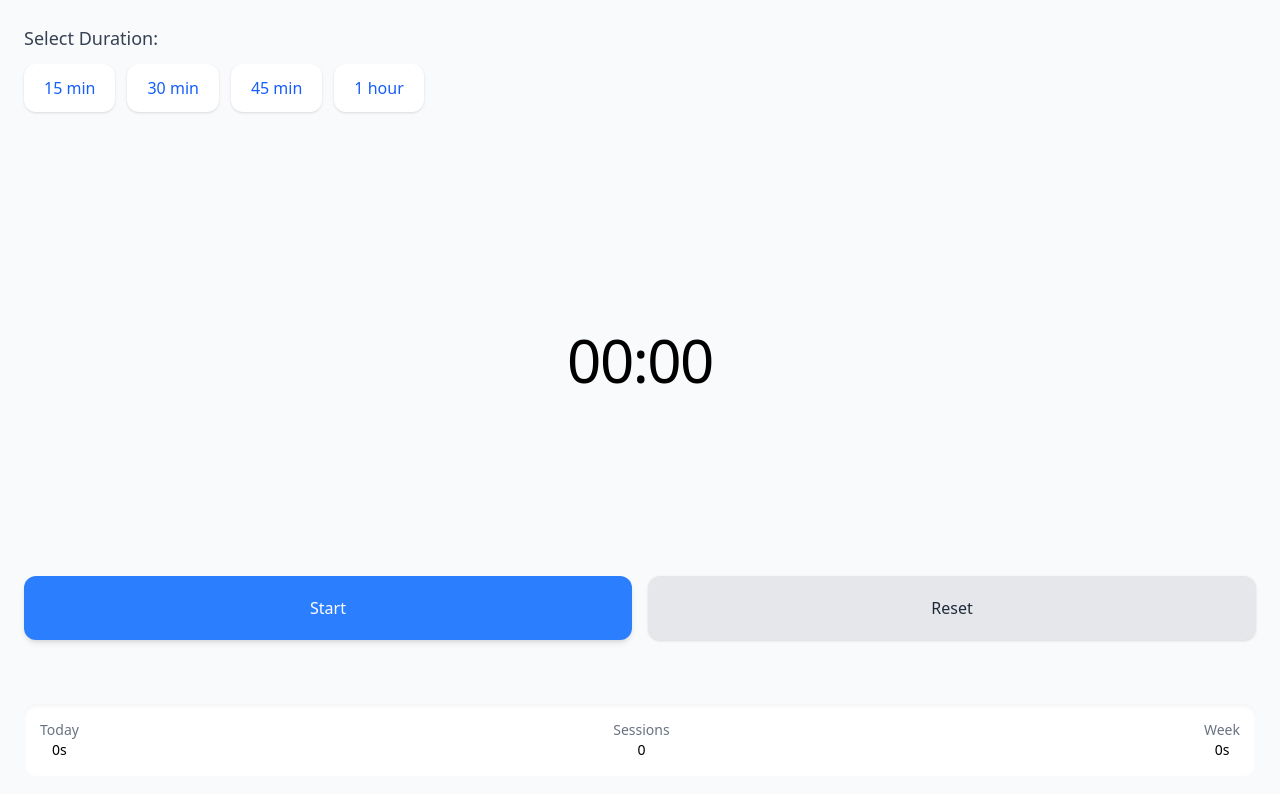
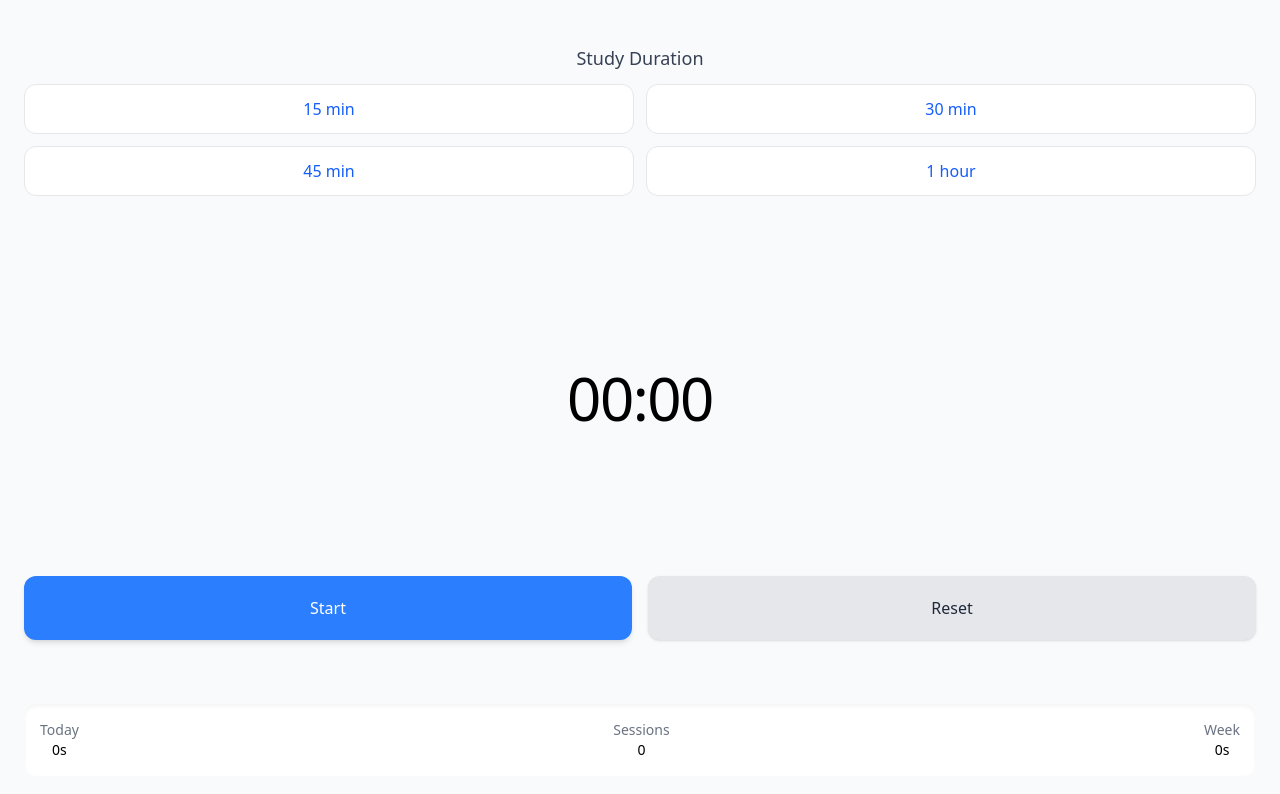
Before and after one commit to tiubarore/StudyTracker, a React (Vite) app: page / in a window 1280 px wide. Shown: the top 794 px of the page. Built offline with nearby package versions, Linux system fonts and the light colour scheme.

Commit message:
edited time btn

```diff
--- a/src/components/Timer.jsx
+++ b/src/components/Timer.jsx
@@ -85,20 +85,19 @@ const Timer = () => {
 
   return (
     <div className="h-screen flex flex-col p-6">
-      {/* Preset buttons - now as a horizontal scroll */}
       <div className="mb-8">
-        <h3 className="text-lg font-medium mb-3 text-gray-700">
-          Select Duration:
+        <h3 className="text-lg font-medium mb-3 my-5 text-gray-700 text-center">
+          Study Duration
         </h3>
-        <div className="flex space-x-3 overflow-x-auto pb-2 -mx-2 px-2">
+        <div className="grid grid-cols-2 gap-3">
           {presetTimes.map((preset) => (
             <button
               key={preset.minutes}
               onClick={() => selectPresetTime(preset.minutes)}
-              className={`flex-shrink-0 py-3 px-5 rounded-xl font-medium ${
+              className={`py-3 rounded-xl font-medium transition-all ${
                 targetTime === preset.minutes * 60
-                  ? "bg-blue-500 text-white shadow-md"
-                  : "bg-white text-blue-600 shadow-sm"
+                  ? "bg-blue-500 text-white shadow-md scale-[0.98]"
+                  : "bg-white text-blue-600 border border-gray-200 active:scale-[0.98]"
               }`}
             >
               {preset.label}
```
